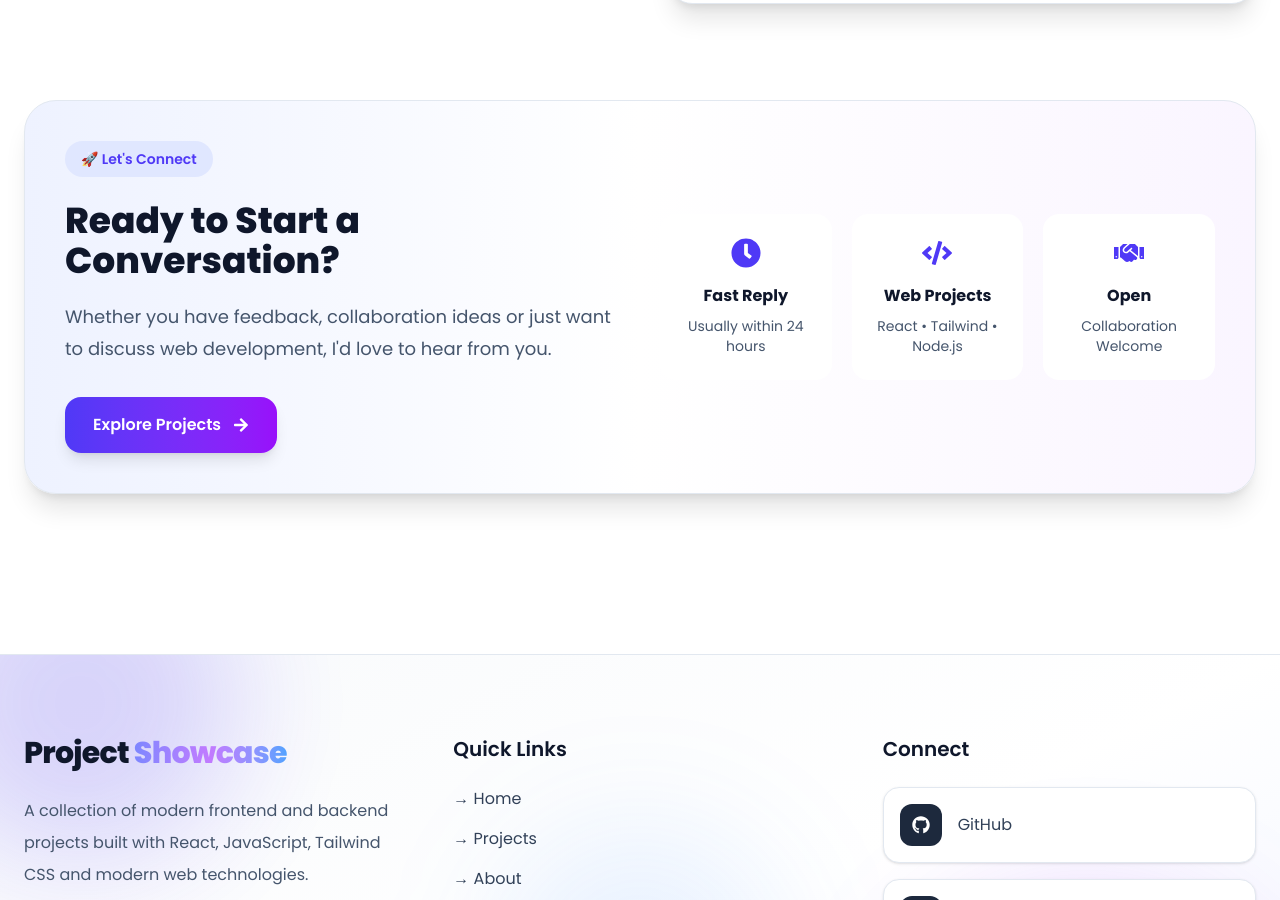
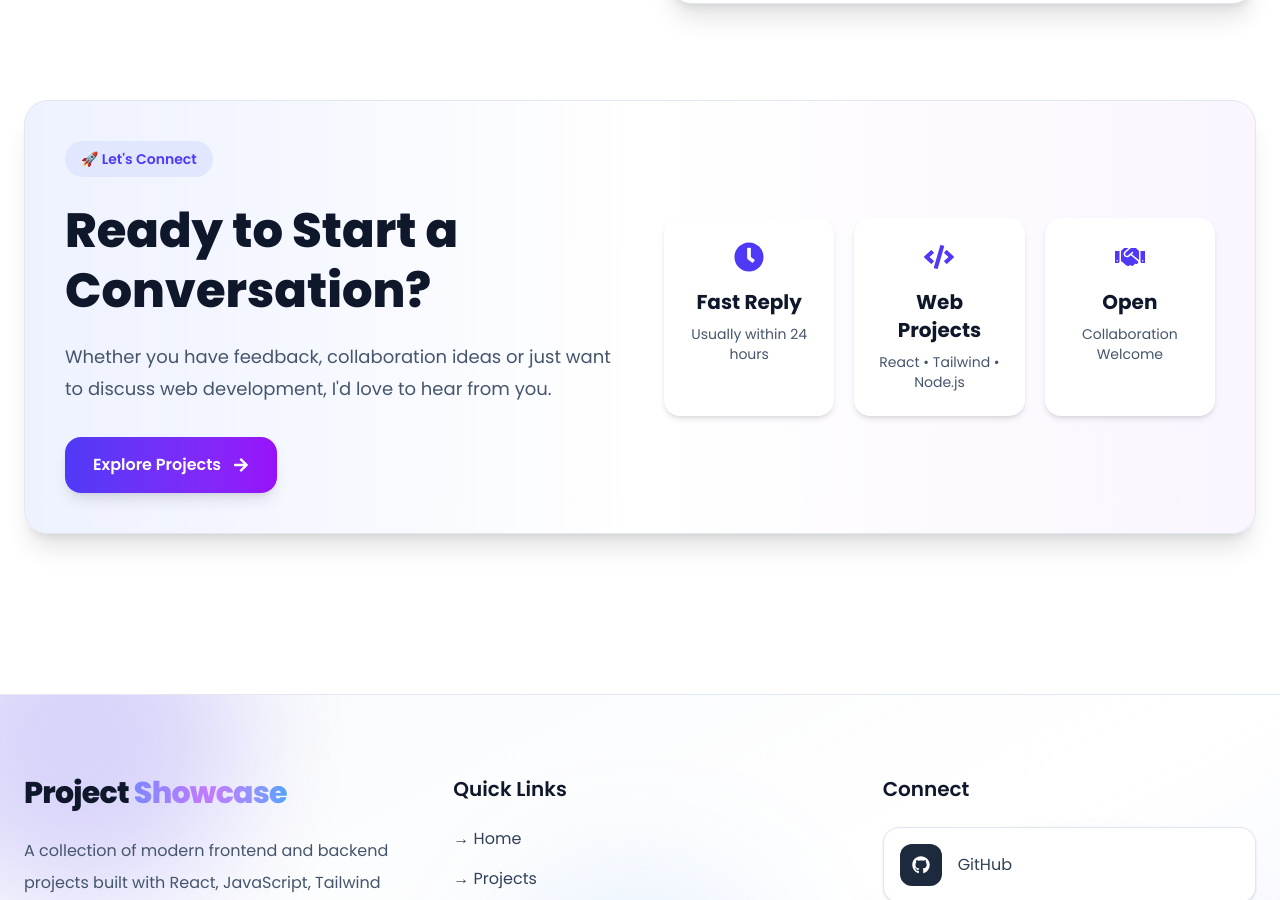
Before and after one commit to amit0526/project-showcase, a React (Vite) app: page /contact in a window 1280 px wide. Shown: the part 1279-2179 px from the top of the page. Built offline with nearby package versions, Linux system fonts and the light colour scheme.

Commit message:
Fix tailwind

```diff
--- a/src/components/contact/ContactInfo.jsx
+++ b/src/components/contact/ContactInfo.jsx
@@ -31,7 +31,7 @@ export default function ContactInfo() {
             }`}
           >
             {/* Icon */}
-            <div className="flex h-14 w-14 shrink-0 items-center justify-center rounded-2xl bg-gradient-to-r from-indigo-600 to-purple-600 text-white shadow-lg">
+            <div className="flex h-14 w-14 shrink-0 items-center justify-center rounded-2xl bg-linear-to-r from-indigo-600 to-purple-600 text-white shadow-lg">
               <Icon size={24} />
             </div>
 
@@ -46,7 +46,7 @@ export default function ContactInfo() {
               </h3>
 
               <p
-                className={`mt-1 break-words text-sm sm:text-base ${
+                className={`mt-1 wrap-break-word text-sm sm:text-base ${
                   theme === "dark" ? "text-slate-400" : "text-slate-600"
                 }`}
               >
--- a/src/components/contact/ResponseBanner.jsx
+++ b/src/components/contact/ResponseBanner.jsx
@@ -8,30 +8,31 @@ export default function ResponseBanner() {
 
   return (
     <section
-      className={`pb-24 ${theme === "dark" ? "bg-slate-950" : "bg-white"}`}
+      className={`pb-16 md:pb-24 ${
+        theme === "dark" ? "bg-slate-950" : "bg-white"
+      }`}
     >
-      <div className="mx-auto max-w-7xl px-6">
+      <div className="mx-auto max-w-7xl px-5 sm:px-6">
         <motion.div
           initial={{ opacity: 0, y: 35 }}
           whileInView={{ opacity: 1, y: 0 }}
           viewport={{ once: true }}
           transition={{ duration: 0.6 }}
-          className={`overflow-hidden rounded-4xl border p-10 shadow-xl ${
+          className={`overflow-hidden rounded-3xl border shadow-xl ${
             theme === "dark"
               ? "border-slate-800 bg-linear-to-r from-slate-900 via-slate-900 to-indigo-950"
               : "border-slate-200 bg-linear-to-r from-indigo-50 via-white to-purple-50"
           }`}
         >
-          <div className="grid items-center gap-10 lg:grid-cols-2">
+          <div className="grid gap-12 p-6 md:p-10 lg:grid-cols-2 lg:items-center">
             {/* Left */}
-
-            <div>
+            <div className="text-center lg:text-left">
               <span className="inline-flex rounded-full bg-indigo-100 px-4 py-2 text-sm font-semibold text-indigo-600">
                 🚀 Let's Connect
               </span>
 
               <h2
-                className={`mt-6 text-4xl font-black ${
+                className={`mt-6 text-3xl font-black leading-tight sm:text-4xl lg:text-5xl ${
                   theme === "dark" ? "text-white" : "text-slate-900"
                 }`}
               >
@@ -39,7 +40,7 @@ export default function ResponseBanner() {
               </h2>
 
               <p
-                className={`mt-5 text-lg leading-8 ${
+                className={`mt-5 text-base leading-7 sm:text-lg sm:leading-8 ${
                   theme === "dark" ? "text-slate-400" : "text-slate-600"
                 }`}
               >
@@ -57,17 +58,17 @@ export default function ResponseBanner() {
             </div>
 
             {/* Right */}
-
-            <div className="grid gap-5 sm:grid-cols-3">
+            <div className="grid gap-5 sm:grid-cols-3 lg:grid-cols-1 xl:grid-cols-3">
+              {/* Card 1 */}
               <div
-                className={`rounded-2xl p-6 text-center ${
+                className={`rounded-2xl p-6 text-center shadow-md ${
                   theme === "dark" ? "bg-slate-800" : "bg-white"
                 }`}
               >
                 <FaClock className="mx-auto text-3xl text-indigo-600" />
 
                 <h3
-                  className={`mt-4 font-bold ${
+                  className={`mt-4 text-xl font-bold ${
                     theme === "dark" ? "text-white" : "text-slate-900"
                   }`}
                 >
@@ -83,15 +84,16 @@ export default function ResponseBanner() {
                 </p>
               </div>
 
+              {/* Card 2 */}
               <div
-                className={`rounded-2xl p-6 text-center ${
+                className={`rounded-2xl p-6 text-center shadow-md ${
                   theme === "dark" ? "bg-slate-800" : "bg-white"
                 }`}
               >
                 <FaCode className="mx-auto text-3xl text-indigo-600" />
 
                 <h3
-                  className={`mt-4 font-bold ${
+                  className={`mt-4 text-xl font-bold ${
                     theme === "dark" ? "text-white" : "text-slate-900"
                   }`}
                 >
@@ -107,15 +109,16 @@ export default function ResponseBanner() {
                 </p>
               </div>
 
+              {/* Card 3 */}
               <div
-                className={`rounded-2xl p-6 text-center ${
+                className={`rounded-2xl p-6 text-center shadow-md ${
                   theme === "dark" ? "bg-slate-800" : "bg-white"
                 }`}
               >
                 <FaHandshake className="mx-auto text-3xl text-indigo-600" />
 
                 <h3
-                  className={`mt-4 font-bold ${
+                  className={`mt-4 text-xl font-bold ${
                     theme === "dark" ? "text-white" : "text-slate-900"
                   }`}
                 >
```
